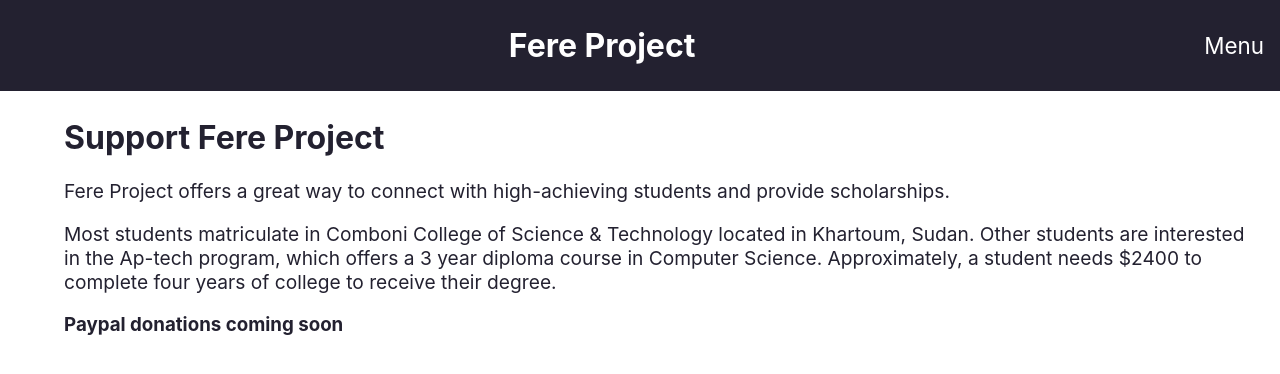
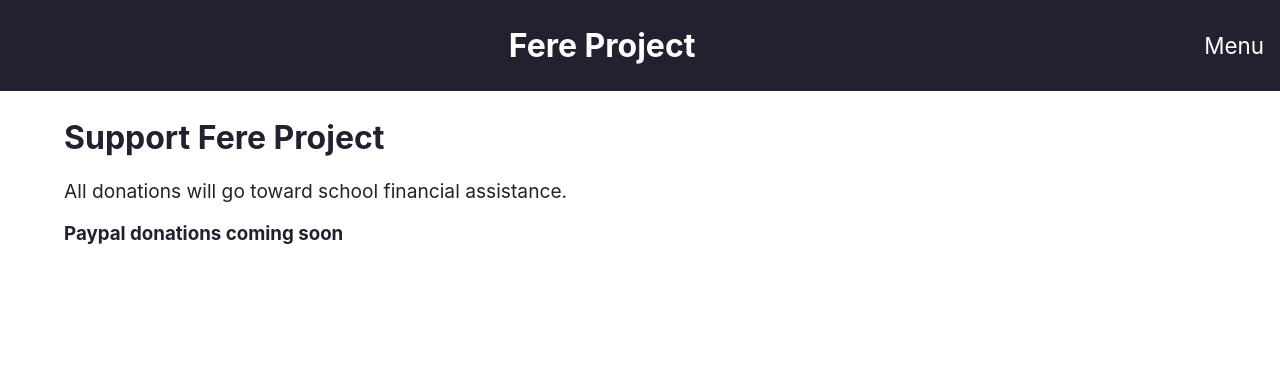
Before and after one commit to anbesaNG/yosans-website, a React (Create React App) app: page /donations in a window 1280 px wide. Shown: the top 374 px of the page. Built offline with nearby package versions, Linux system fonts and the light colour scheme.

Commit message:
Update Donations.js

```diff
--- a/src/pages/Donations.js
+++ b/src/pages/Donations.js
@@ -5,8 +5,8 @@
     return(
         <div className="page">
             <h1> Support Fere Project</h1>
-            <p>Fere Project offers a great way to connect with high-achieving students and provide scholarships.</p>
-            <p>Most students matriculate in Comboni College of Science & Technology located in Khartoum, Sudan. Other students are interested in the Ap-tech program, which offers a 3 year diploma course in Computer Science. Approximately, a student needs $2400 to complete four years of college to receive their degree. </p>
+            <p>All donations will go toward school financial assistance. </p>
+
 
             <h3> Paypal donations coming soon</h3>
         </div>
```
